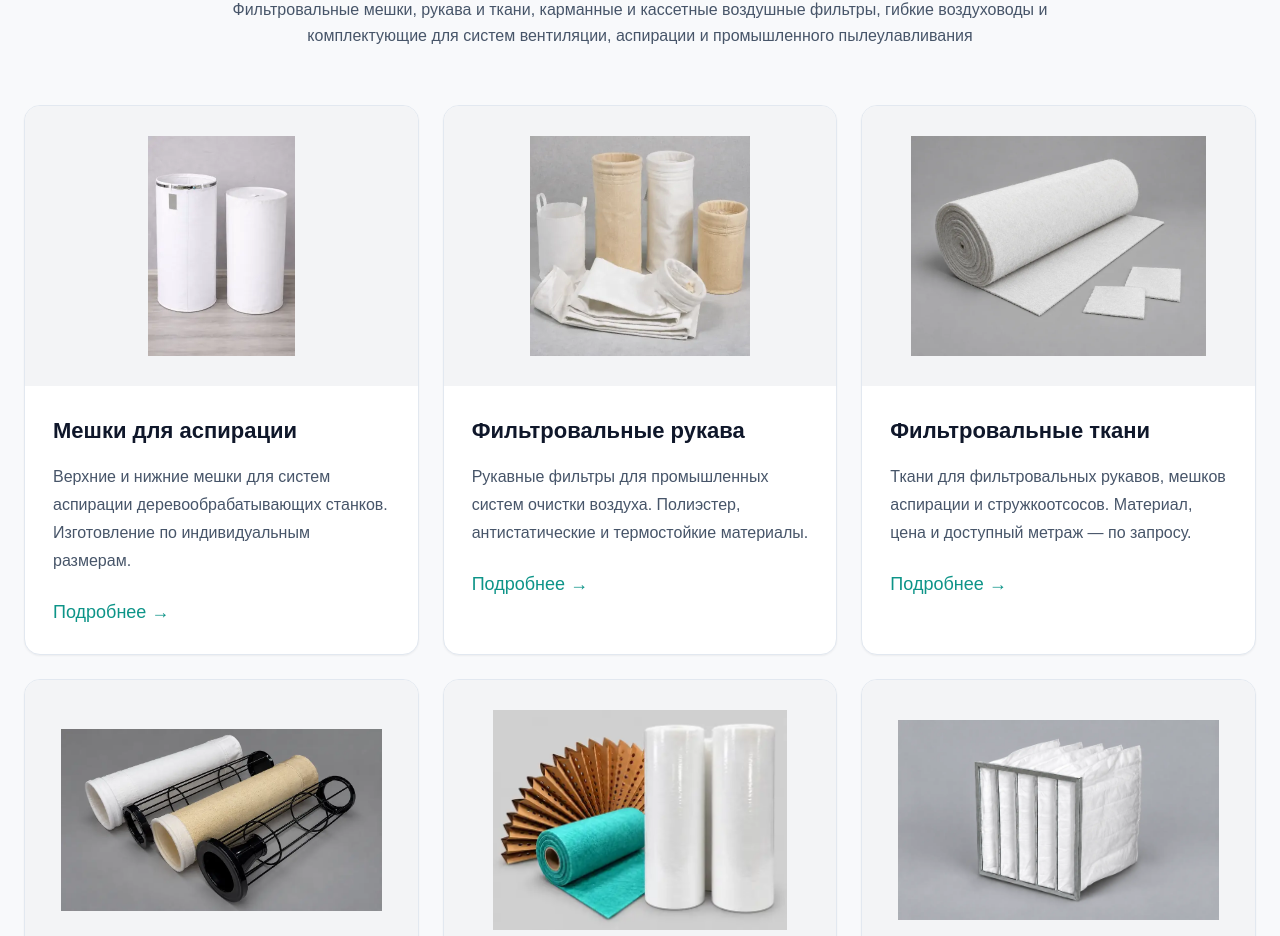
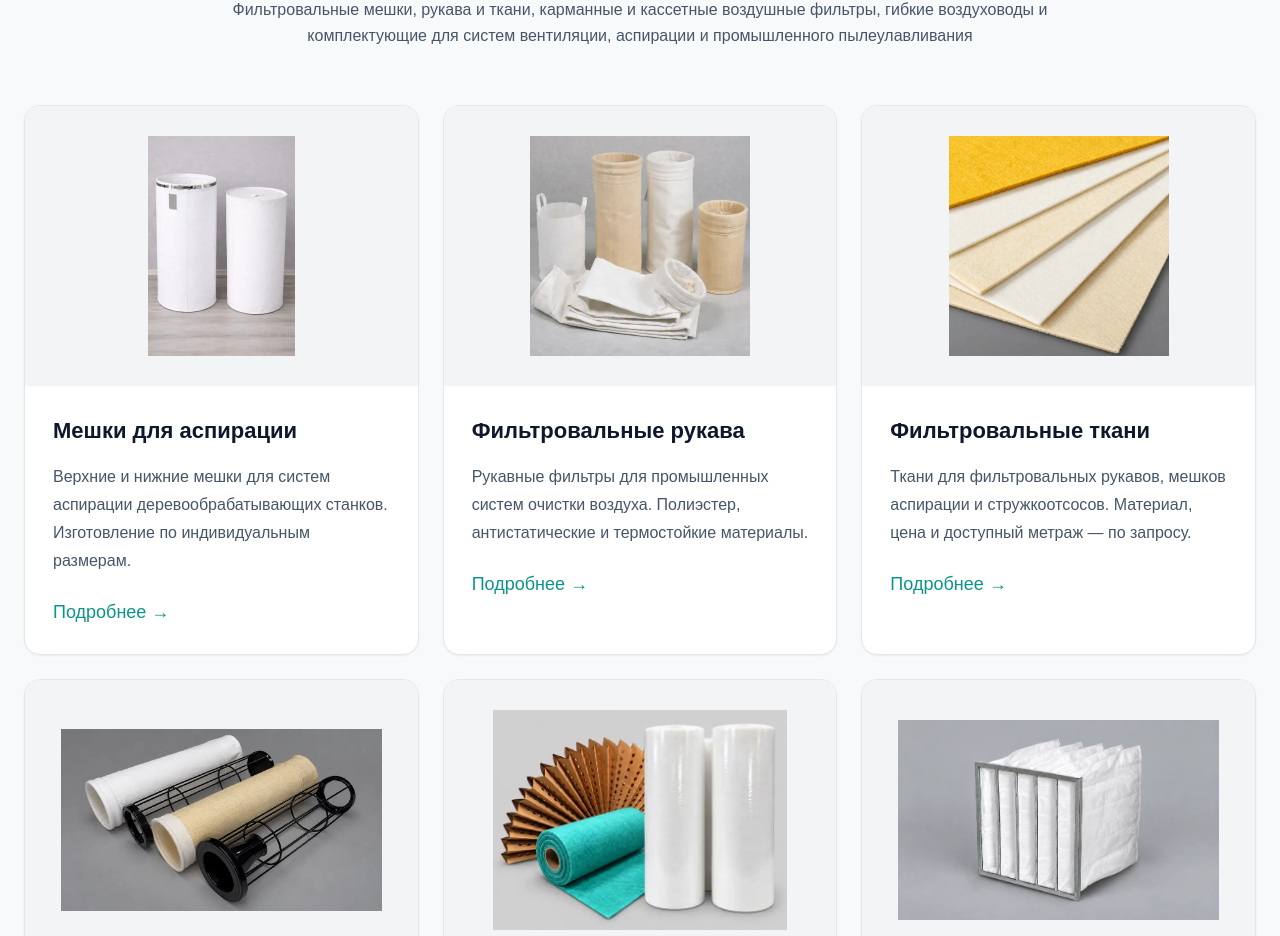
Before and after one commit to karipupkina-ux/filterflow-next, a Next.js app: page / in a window 1280 px wide. Shown: the part 959-1895 px from the top of the page. Built offline with nearby package versions, Linux system fonts and the light colour scheme.

Commit message:
fix: use FMS image in filter fabrics catalog card

```diff
--- a/app/components/Products.tsx
+++ b/app/components/Products.tsx
@@ -24,7 +24,7 @@ const products = [
     title: "Фильтровальные ткани",
     description:
       "Ткани для фильтровальных рукавов, мешков аспирации и стружкоотсосов. Материал, цена и доступный метраж — по запросу.",
-    image: "/images/filter-fabrics/Белый фильтрующий материал и образцы.webp",
+    image: "/images/filter-fabrics/FMS-needle-punched-felt-03-clean.webp",
     width: 1000,
     height: 746,
     link: "/filtrovalnye-tkani/",
```
